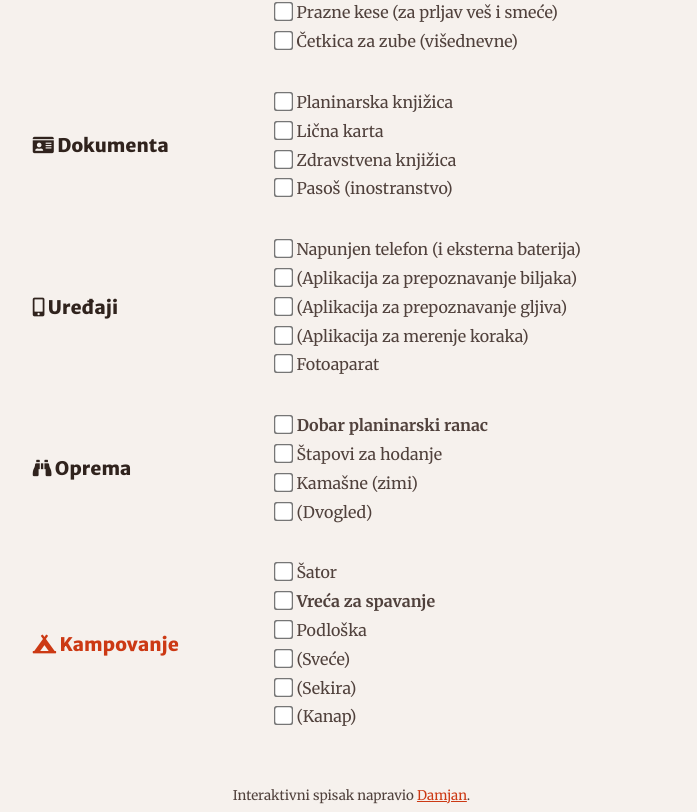
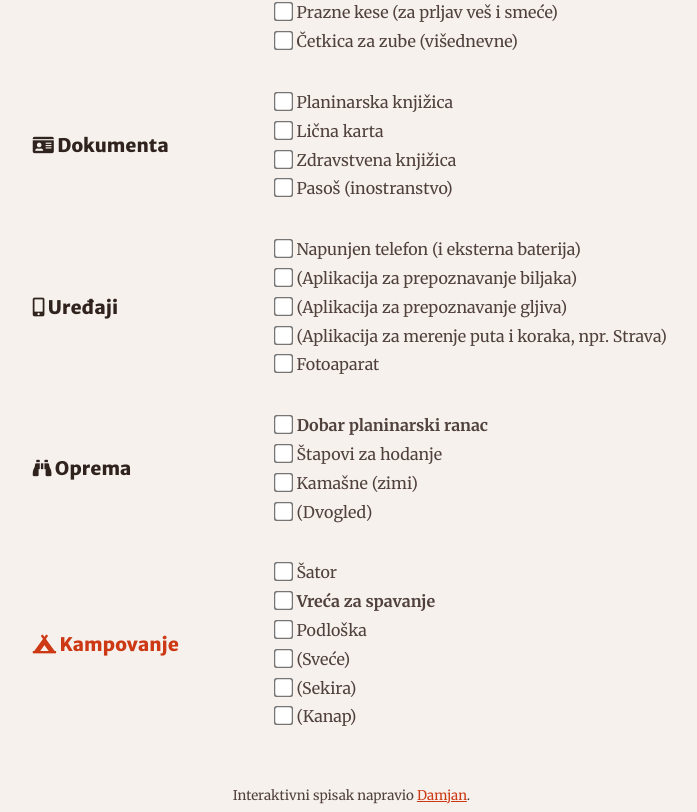
Before and after one commit to mudroljub/spisak-za-planinarenje, a plain HTML site: page index.html in a window 1280 px wide. Shown: the part 1806-2618 px from the top of the page, without its empty margins (251-948 px from the left). Drawn offline with Linux system fonts and the light colour scheme.

Commit message:
Update index.html

```diff
--- a/index.html
+++ b/index.html
@@ -116,7 +116,7 @@
       <li><label><input type="checkbox"> Napunjen telefon (i eksterna baterija)</label></li>
       <li><label><input type="checkbox"> (Aplikacija za prepoznavanje biljaka) </label></li>
       <li><label><input type="checkbox"> (Aplikacija za prepoznavanje gljiva) </label></li>
-      <li><label><input type="checkbox"> (Aplikacija za merenje koraka) </label></li>
+      <li><label><input type="checkbox"> (Aplikacija za merenje puta i koraka, npr. Strava) </label></li>
       <li><label><input type="checkbox"> Fotoaparat</label></li>
     </ul>
 
```
